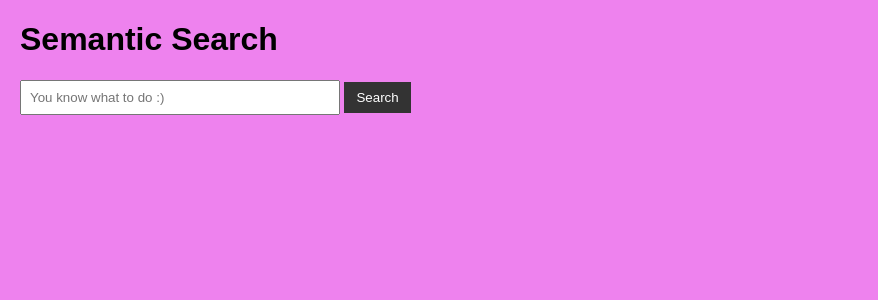
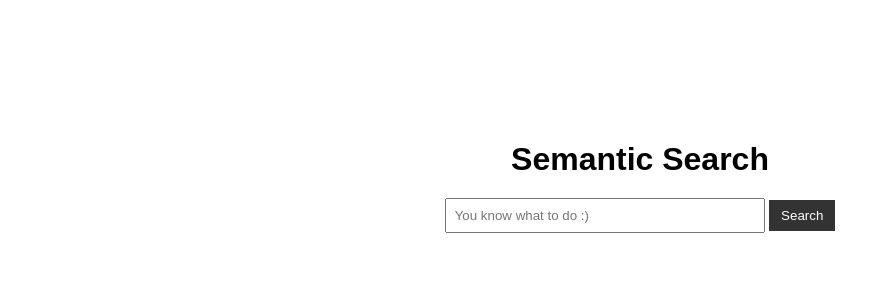
Before and after one commit to atharva-ankad/Semantics, a Flask app: page / in a window 1280 px wide. Shown: the top 300 px of the page, without its empty margins (0-878 px from the left). Run offline with Flask 3, Linux system fonts and the light colour scheme.

Commit message:
Minor changes

```diff
--- a/app.py
+++ b/app.py
@@ -1,7 +1,7 @@
 from flask import Flask, render_template, request, redirect, url_for, session
 
 app = Flask(__name__)
-app.secret_key = "supersecretkey"
+app.secret_key = "pizza"
 
 @app.route("/", methods=["GET", "POST"])
 def index():
--- a/static/style.css
+++ b/static/style.css
@@ -1,11 +1,21 @@
 body {
     font-family: Arial, sans-serif;
-    margin: 20px;
-    background: violet;
+    margin: 0;
+    background: white;
+
+    /* flexbox for horizontal centering */
+    display: flex;
+    flex-direction: column;
+    align-items: center;
+
+    /* vertical spacing */
+    padding-top: 15vh; /* push content down ~15% of screen height */
 }
 
 h1 {
     color: #000000;
+    text-align: center;
+    margin-bottom: 20px;
 }
 
 form {
@@ -32,4 +42,5 @@ button:hover {
 ul {
     list-style-type: none;
     padding: 0;
+    text-align: center;
 }
```
Also changed, not shown: 2 other files.
